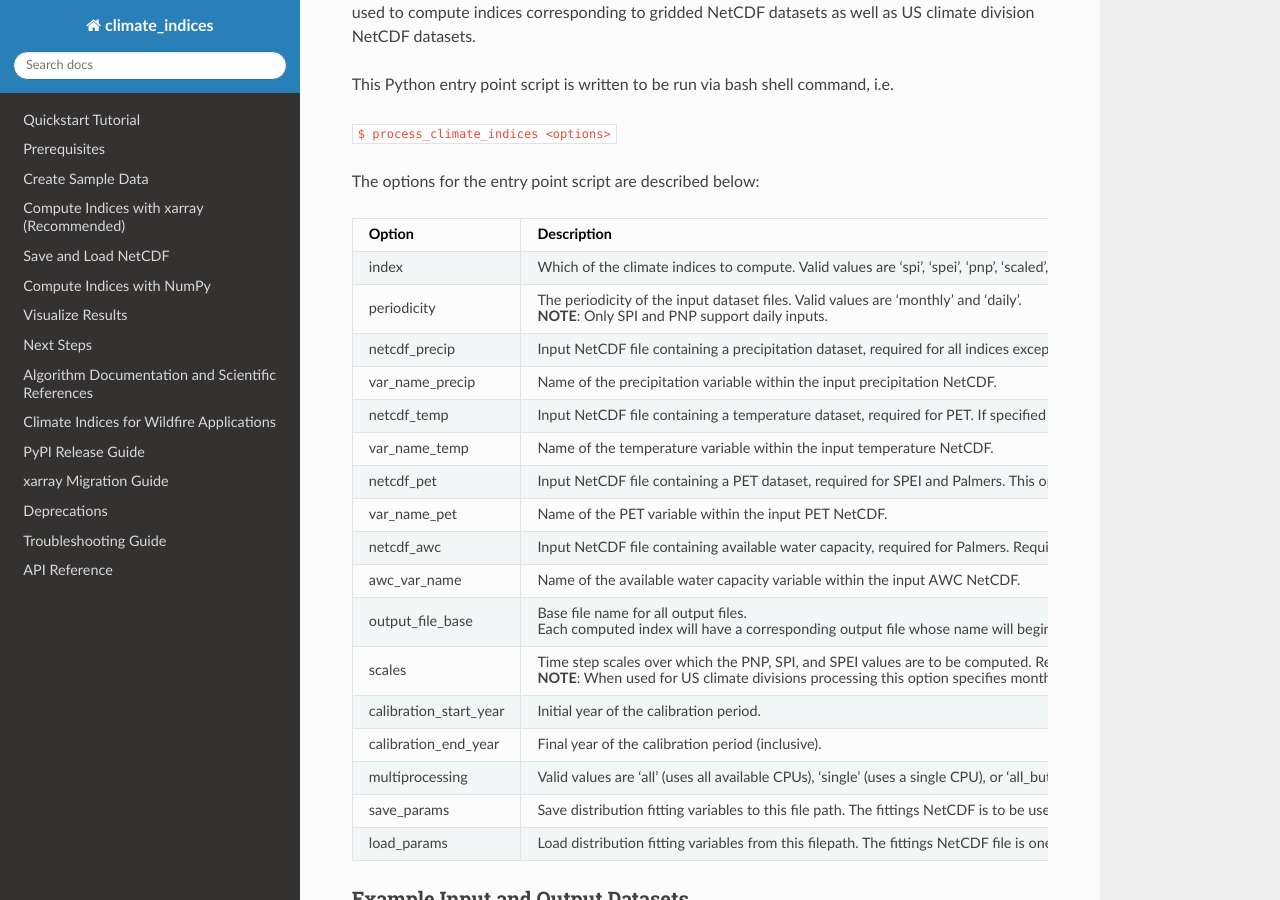
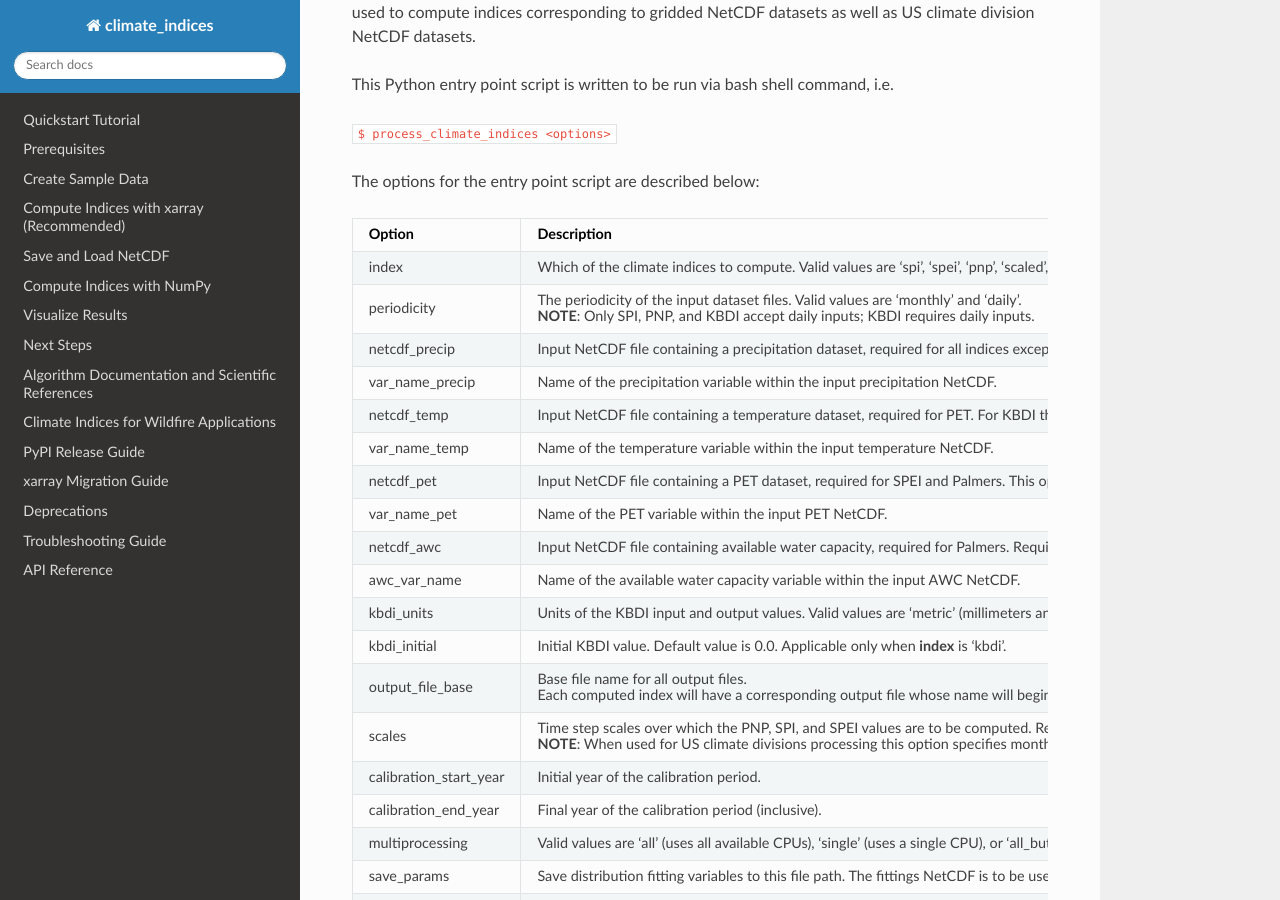
Before and after one commit to monocongo/climate_indices, a Sphinx documentation site: the page built from docs/index.rst, in a window 1280 px wide and 900 px high, scrolled down 2187 px. Built offline with Sphinx 7.4.7 and the Read the Docs theme 3.1.0, drawn with Linux system fonts in a browser that asks for light colours.

Commit message:
docs: document KBDI CLI options and daily input support

```diff
--- a/docs/index.rst
+++ b/docs/index.rst
@@ -133,15 +133,17 @@ The options for the entry point script are described below:
 +========================+=================================================+
 | index                  | Which of the climate indices to compute.        |
 |                        | Valid values are 'spi', 'spei', 'pnp', 'scaled',|
-|                        | 'pet', and 'palmers'. 'scaled' indicates all    |
-|                        | three scaled indices (SPI, SPEI, and PNP) and   |
-|                        | 'palmers' indicates all Palmer indices (PDSI,   |
-|                        | PHDI, PMDI, and Z-Index).                       |
+|                        | 'pet', 'palmers', and 'kbdi'. 'scaled'          |
+|                        | indicates all three scaled indices (SPI, SPEI,  |
+|                        | and PNP) and 'palmers' indicates all Palmer     |
+|                        | indices (PDSI, PHDI, PMDI, and Z-Index). KBDI   |
+|                        | is only available via 'kbdi', not 'all'.        |
 +------------------------+-------------------------------------------------+
 | periodicity            | The periodicity of the input dataset files.     |
 |                        | Valid values are 'monthly' and 'daily'.         |
 |                        |                                                 |
-|                        | **NOTE**: Only SPI and PNP support daily inputs.|
+|                        | **NOTE**: Only SPI, PNP, and KBDI accept daily  |
+|                        | inputs; KBDI requires daily inputs.             |
 +------------------------+-------------------------------------------------+
 | netcdf_precip          | Input NetCDF file containing a                  |
 |                        | precipitation dataset, required for all         |
@@ -153,7 +155,9 @@ The options for the entry point script are described below:
 |                        | the input precipitation NetCDF.                 |
 +------------------------+-------------------------------------------------+
 | netcdf_temp            | Input NetCDF file containing a                  |
-|                        | temperature dataset, required for PET.          |
+|                        | temperature dataset, required for PET. For KBDI |
+|                        | this dataset must contain daily maximum         |
+|                        | temperature.                                    |
 |                        | If specified in conjunction with an index       |
 |                        | specification of SPEI or Palmers then PET       |
 |                        | will be computed and written as a side          |
@@ -189,6 +193,16 @@ The options for the entry point script are described below:
 +------------------------+-------------------------------------------------+
 | awc_var_name           | Name of the available water capacity variable   |
 |                        | within the input AWC NetCDF.                    |
++------------------------+-------------------------------------------------+
+| kbdi_units             | Units of the KBDI input and output values.      |
+|                        | Valid values are 'metric' (millimeters and      |
+|                        | degrees Celsius; default) and 'imperial'        |
+|                        | (inches and degrees Fahrenheit, with output     |
+|                        | in hundredths of an inch). Applicable only      |
+|                        | when **index** is 'kbdi'.                       |
++------------------------+-------------------------------------------------+
+| kbdi_initial           | Initial KBDI value. Default value is 0.0.       |
+|                        | Applicable only when **index** is 'kbdi'.       |
 +------------------------+-------------------------------------------------+
 | output_file_base       | Base file name for all output files.            |
 |                        |                                                 |
```
